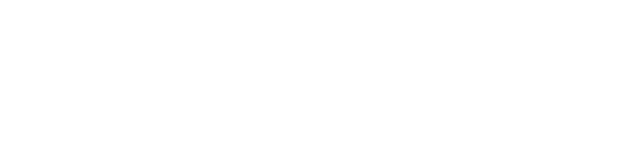
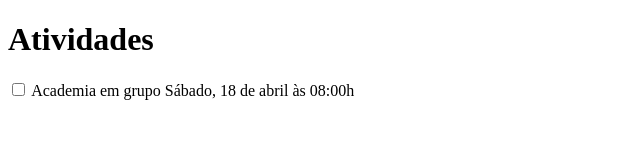
Before and after one commit to Chrysthy/Activity-Plan-Project, a plain HTML site: page index.html in a window 1280 px wide. Shown: the whole page, without its empty margins (0-640 px from the left). Drawn offline with Linux system fonts and the light colour scheme.

Commit message:
update html

```diff
--- a/index.html
+++ b/index.html
@@ -9,6 +9,24 @@
 
 <body>
 
+
+    <h1>Atividades</h1>
+
+    <section>
+
+        <div>
+
+            <input type="checkbox">
+
+            <span>Academia em grupo</span>
+
+            <time>Sábado, 18 de abril às 08:00h</time>
+
+        </div>
+
+    </section>
+
+
 </body>
 
 </html>
```
